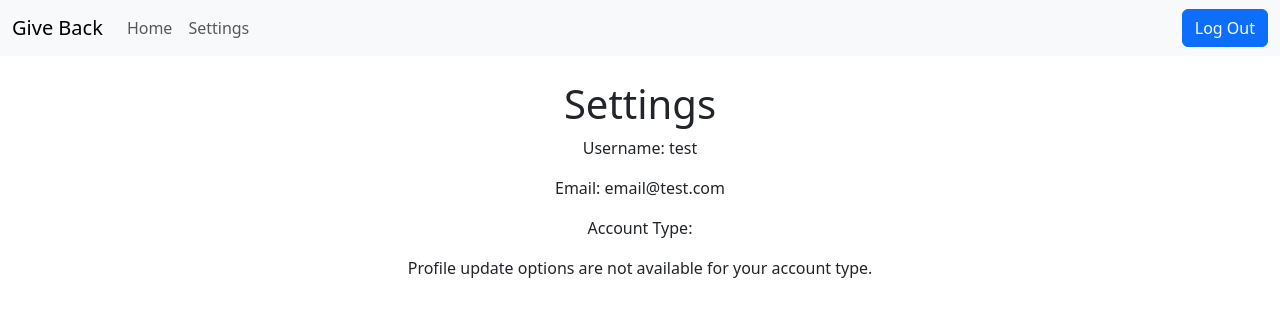
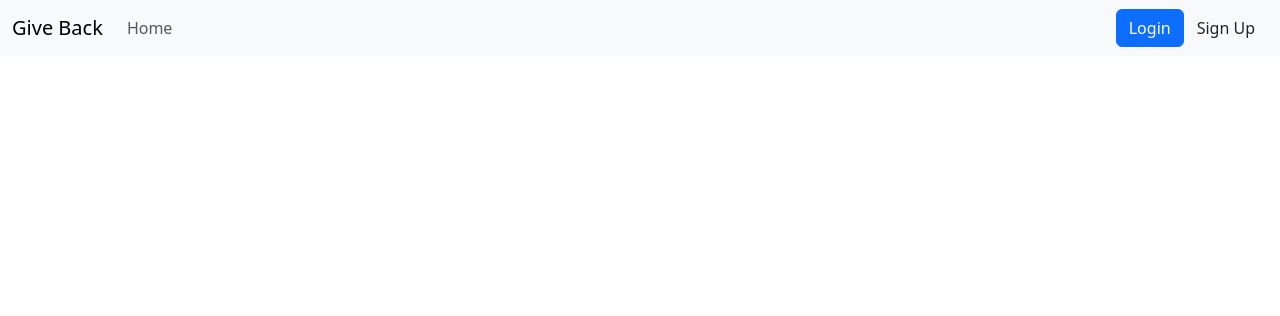
Before and after one commit to ad-str/HelpJawn, a React (Vite) app in the folder frontend/: page /settings in a window 1280 px wide. Shown: the top 316 px of the page. Built offline with nearby package versions, Linux system fonts and the light colour scheme; no server answers.

Commit message:
Updated user to be null

```diff
--- a/frontend/src/App.tsx
+++ b/frontend/src/App.tsx
@@ -19,12 +19,7 @@ const API_URL = import.meta.env.VITE_API_BASE_URL || "http://localhost:5000";
 
 function App() {
 
-  const [user, setUser] = useState<User | null>({
-    id: 1,
-    user_type: "volunteer",
-    username: "test",
-    email: "email@test.com"
-  });
+  const [user, setUser] = useState<User | null>(null);
   const [showModal, setShowModal] = useState<boolean>(false);
   const [showSignUpModal, setShowSignUpModal] = useState<boolean>(false);
   const showLogin = () => setShowModal(true);
@@ -71,7 +66,7 @@ function App() {
       <main className="content">
         <Routes>
           <Route path="/" element={<Home accountType={user?.user_type} userId={user !== null ? user.id : 0}/>} />
-          {user && <Route path="/settings" element={<Settings type={user.user_type} user={user}/>} />}
+          {user && <Route path="/settings" element={<Settings user_type={user.user_type} user={user}/>} />}
         </Routes>
       </main>
 
```
